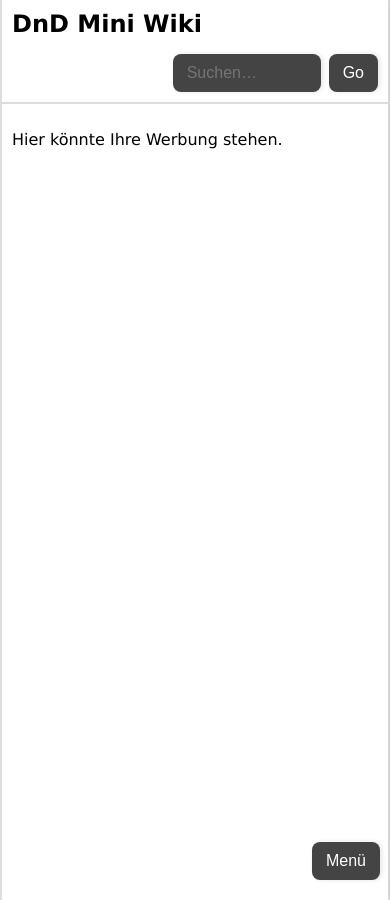
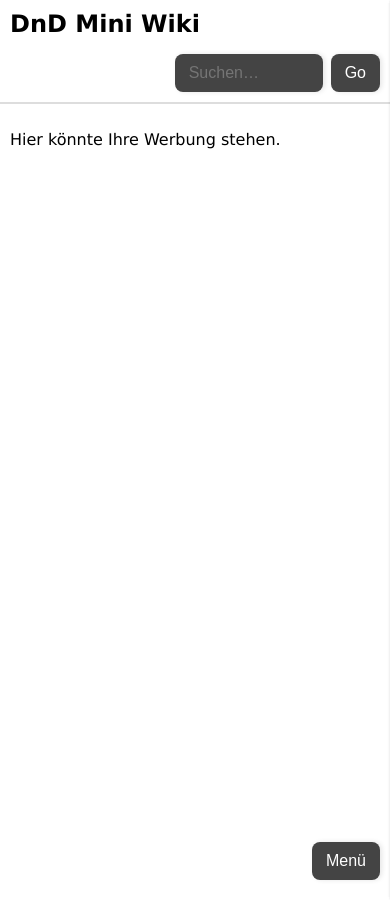
Before and after one commit to FelixDnD/FelixDnD.github.io, a Jekyll site: the page built from index.md, in a window 390 px wide. Built offline with Jekyll 4.4.1, drawn with Linux system fonts in a browser that asks for light colours.

Commit message:
Trying to fix mobile orientation

```diff
--- a/assets/css/style.css
+++ b/assets/css/style.css
@@ -3,12 +3,21 @@
   padding: 0;
   min-height: 100%;
   font-family: Verdana, Geneva, Tahoma, sans-serif;
+  font-size: 16px;
+}
+
+html {
+  -webkit-text-size-adjust: 100%;
+  -moz-text-size-adjust: 100%;
+  -ms-text-size-adjust: 100%;
+  text-size-adjust: 100%;
 }
 
 .wrapper {
   max-width: 800px;
-  margin-left: auto;
-  margin-right: auto;
+  width: 100%;
+  box-sizing: border-box;
+  margin: 0 auto;
   border-left: 2px solid #ddd;
   border-right: 2px solid #ddd;
   min-height: 100vh;
@@ -72,7 +81,7 @@
 }
 
 @media only screen and (max-width: 800px) {
-  html {
+  .wrapper {
     border-left: none;
     border-right: none;
   }
```
Also changed, not shown: 1 other file.
